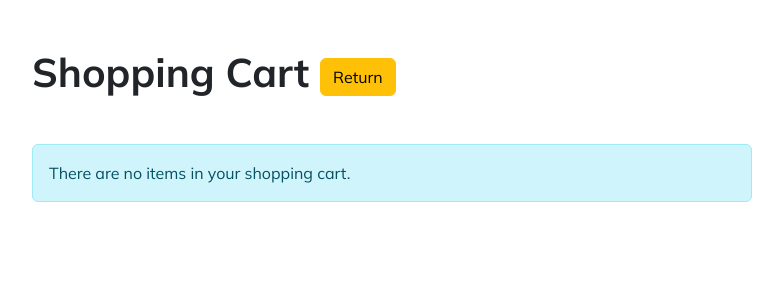
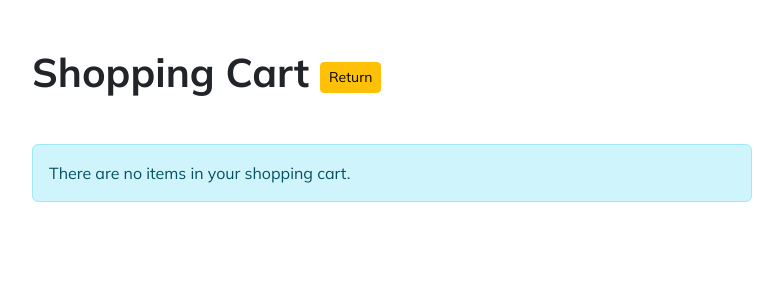
Before and after one commit to sshyamm/BasicApp, a Django app: template apps/templates/cart.html in a window 1280 px wide. Shown: the part 59-359 px from the top of the page, without its empty margins (62-845 px from the left). Run offline with Django 3.2, Linux system fonts and the light colour scheme; the template is opened without the code that fills it, so the values that code supplies are empty; some libraries are stand-ins or nearby versions.

Commit message:
button update commit

```diff
--- a/apps/templates/cart.html
+++ b/apps/templates/cart.html
@@ -2,7 +2,7 @@
 {% load bootstrap4 %}
 {% block content %}
 <div class="container mt-5">
-    <h1 class="mb-4 font-weight-bold">Shopping Cart <a href="{% url "apps:home" %}" class="btn btn-warning">Return</a></h1>
+    <h1 class="mb-4 font-weight-bold">Shopping Cart <a href="{% url "apps:home" %}" class="btn btn-warning btn-sm">Return</a></h1>
     <div class="row">
         <div>&nbsp;</div>
         <div class="col-md-8">
@@ -43,8 +43,8 @@
                     </tbody>
                 </table>
                 <div class="text-center">
-                    <button type="submit" class="btn btn-primary">Save Changes</button>
-                    <a href="#" class="btn btn-success">Checkout</a>
+                    <button type="submit" class="btn btn-primary btn-sm">Save Changes</button>
+                    <a href="#" class="btn btn-success btn-sm">Checkout</a>
                 </div>
             </form>
             {% else %}
```
